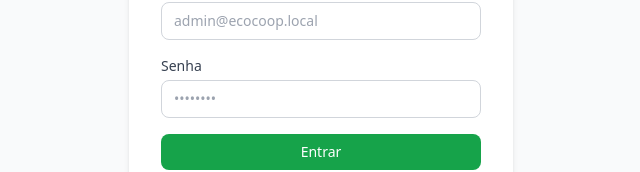
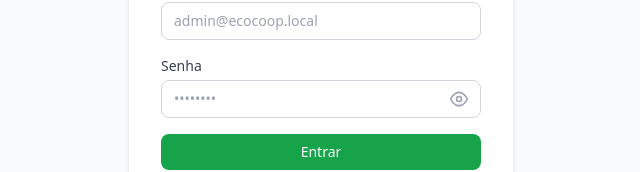
Before and after one commit to romeuroberto/EcoCoop, a React (Vite) app in the folder apps/frontend/: page /login in a window 1280 px wide. Shown: the part 410-582 px from the top of the page, without its empty margins (319-959 px from the left). Built offline with nearby package versions, Linux system fonts and the light colour scheme; no server answers.

Commit message:
style(auth): add password visibility toggle to login form
Add an accessible show/hide password control to the login page without changing authentication behavior.

```diff
--- a/apps/frontend/src/pages/auth/LoginPage.tsx
+++ b/apps/frontend/src/pages/auth/LoginPage.tsx
@@ -16,6 +16,7 @@ export function LoginPage() {
   const navigate = useNavigate();
   const login = useAuthStore((s) => s.login);
   const [error, setError] = useState<string | null>(null);
+  const [showPassword, setShowPassword] = useState(false);
 
   const {
     register,
@@ -64,12 +65,53 @@ export function LoginPage() {
 
           <div>
             <label className="block text-sm font-medium text-gray-700 mb-1">Senha</label>
-            <input
-              type="password"
-              {...register('password')}
-              className="w-full border border-gray-300 rounded-lg px-3 py-2 text-sm focus:outline-none focus:ring-2 focus:ring-brand-500"
-              placeholder="••••••••"
-            />
+            <div className="relative">
+              <input
+                type={showPassword ? 'text' : 'password'}
+                {...register('password')}
+                className="w-full border border-gray-300 rounded-lg px-3 py-2 pr-11 text-sm focus:outline-none focus:ring-2 focus:ring-brand-500"
+                placeholder="••••••••"
+              />
+              <button
+                type="button"
+                onClick={() => setShowPassword((value) => !value)}
+                className="absolute inset-y-0 right-0 flex w-11 items-center justify-center text-gray-400 hover:text-gray-600 focus:outline-none focus:text-brand-600"
+                aria-label={showPassword ? 'Ocultar senha' : 'Mostrar senha'}
+                title={showPassword ? 'Ocultar senha' : 'Mostrar senha'}
+              >
+                {showPassword ? (
+                  <svg
+                    aria-hidden="true"
+                    className="h-5 w-5"
+                    fill="none"
+                    stroke="currentColor"
+                    strokeLinecap="round"
+                    strokeLinejoin="round"
+                    strokeWidth="2"
+                    viewBox="0 0 24 24"
+                  >
+                    <path d="M3 3l18 18" />
+                    <path d="M10.6 10.6a2 2 0 0 0 2.8 2.8" />
+                    <path d="M9.9 4.2A9.8 9.8 0 0 1 12 4c5 0 9 5 10 8a15.1 15.1 0 0 1-3.1 4.8" />
+                    <path d="M6.6 6.6A15.4 15.4 0 0 0 2 12c1 3 5 8 10 8a9.7 9.7 0 0 0 4.1-.9" />
+                  </svg>
+                ) : (
+                  <svg
+                    aria-hidden="true"
+                    className="h-5 w-5"
+                    fill="none"
+                    stroke="currentColor"
+                    strokeLinecap="round"
+                    strokeLinejoin="round"
+                    strokeWidth="2"
+                    viewBox="0 0 24 24"
+                  >
+                    <path d="M2 12s4-8 10-8 10 8 10 8-4 8-10 8S2 12 2 12z" />
+                    <circle cx="12" cy="12" r="3" />
+                  </svg>
+                )}
+              </button>
+            </div>
             {errors.password && (
               <p className="text-xs text-red-500 mt-1">{errors.password.message}</p>
             )}
```
